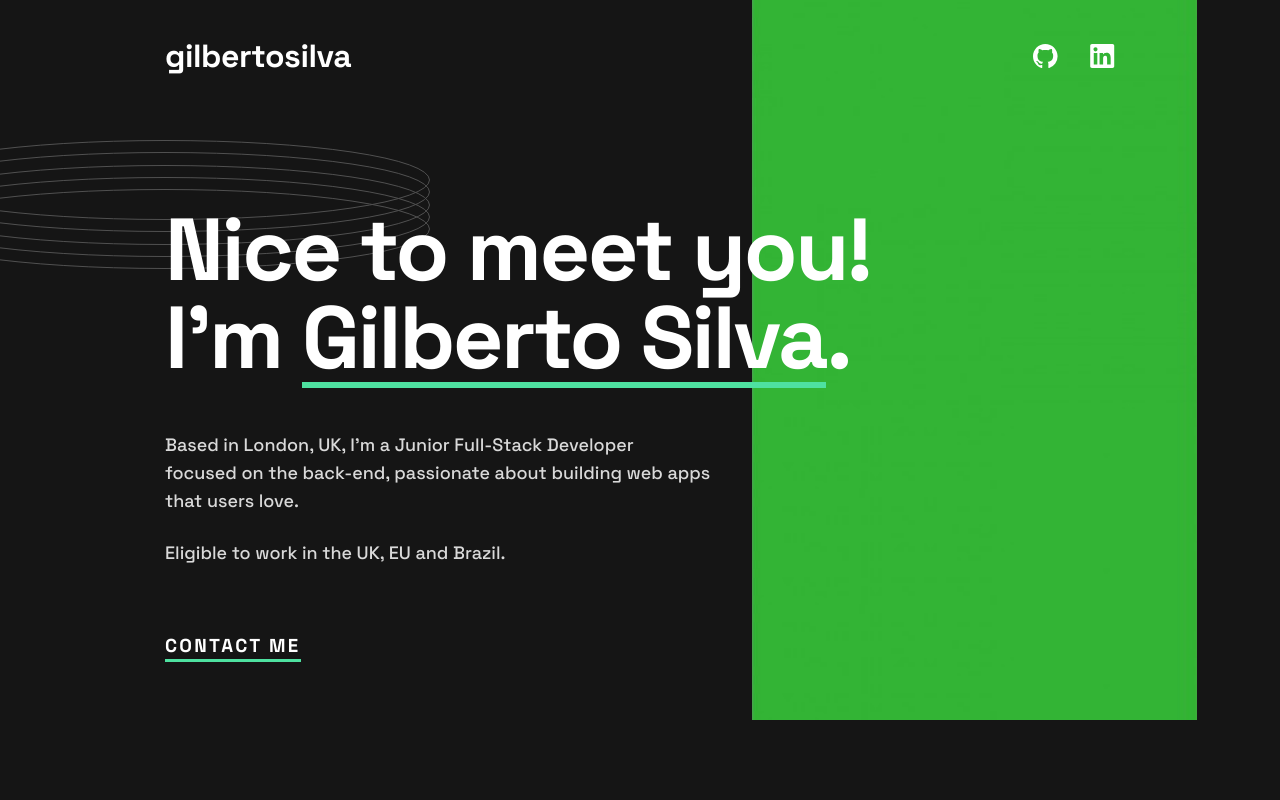
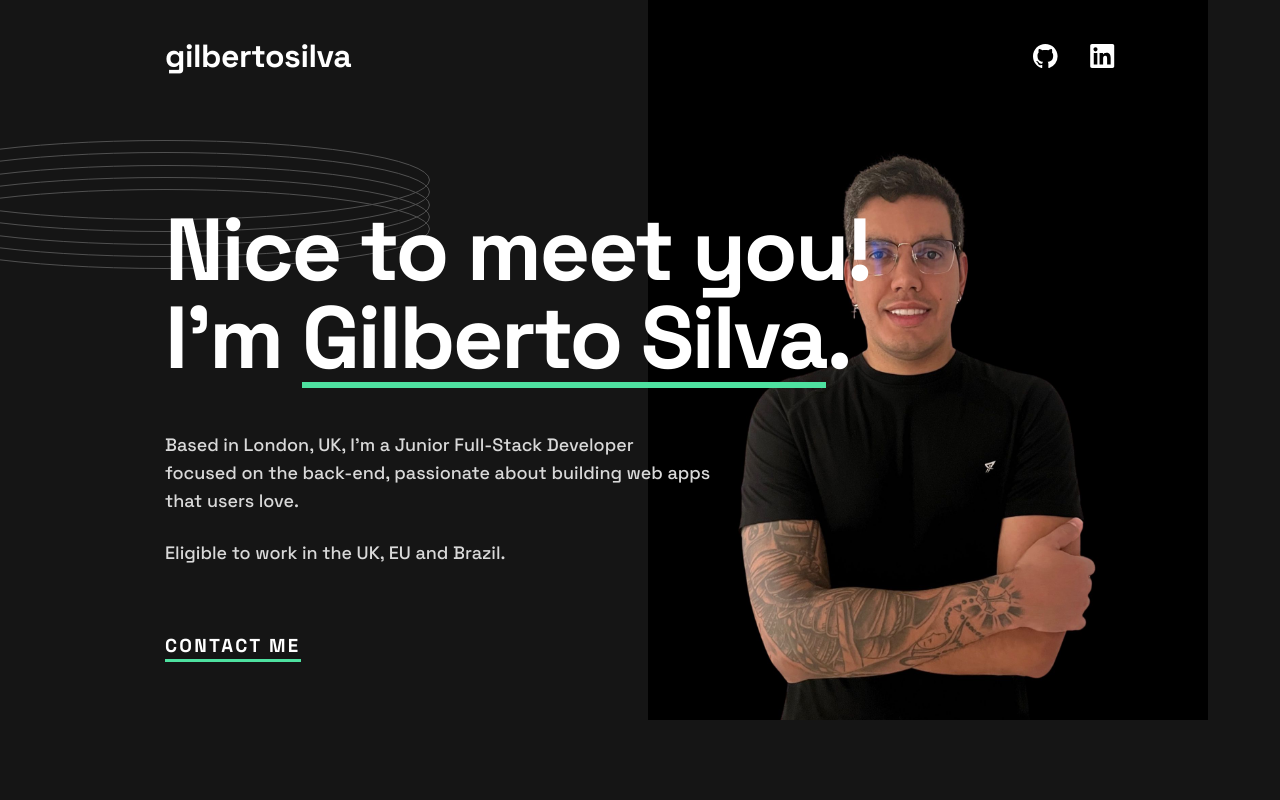
Before and after one commit to gilbertouk/gilbertosilva.dev, a React (Create React App) app: page / in a window 1280 px wide. Shown: the top 800 px of the page. Built offline with nearby package versions, Linux system fonts and the light colour scheme.

Commit message:
:lipstick:	feat: add profile image and styling

```diff
--- a/src/App.css
+++ b/src/App.css
@@ -28,9 +28,10 @@ body {
   font-weight: 400;
 
   background-image: url('./assets/pattern-rings.svg'),
-    url('./assets/image-profile-desktop.png'), url('./assets/pattern-rings.svg');
+    url('./assets/image-profile-desktop.jpeg'),
+    url('./assets/pattern-rings.svg');
   background-repeat: no-repeat, no-repeat, no-repeat;
-  background-size: auto, 445px 720px, auto;
+  background-size: auto, 560px 720px, auto;
   background-position-x: -100px, 90%, 85vw;
   background-position-y: 140px, 0px, 1077px;
 }
```
Also changed, not shown: src/assets/image-profile-desktop.jpeg (added), src/assets/image-profile-desktop.png (deleted).
